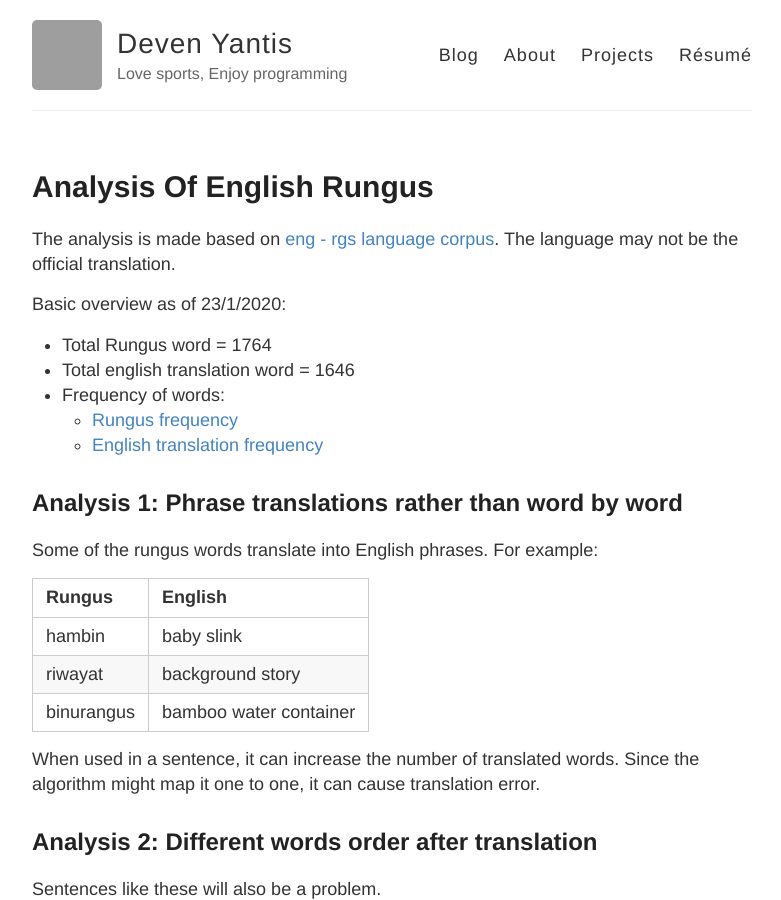
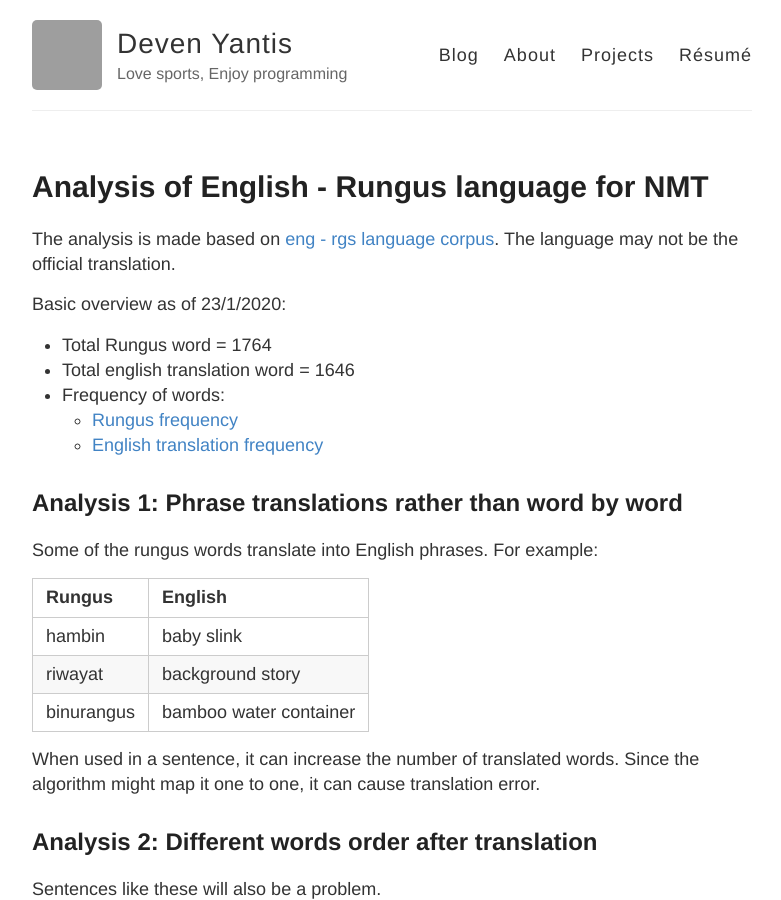
Before and after one commit to devennn/devennn.github.io, a Jekyll site: the page built from _posts/2020-01-23-analysis-of-english-rungus.md, in a window 1280 px wide and 900 px high. Shown: the whole window, without its empty margins (248-1029 px from the left). Built offline with Jekyll 4.4.1, drawn with Linux system fonts in a browser that asks for light colours; our own code applies the rules of GitHub Pages for plain Markdown files; grey boxes are pictures that could not be loaded.

Commit message:
Update 2020-01-23-analysis-of-english-rungus.md

```diff
--- a/_posts/2020-01-23-analysis-of-english-rungus.md
+++ b/_posts/2020-01-23-analysis-of-english-rungus.md
@@ -1,3 +1,8 @@
+---
+layout: post
+title: Analysis of English - Rungus language for NMT
+---
+
 The analysis is made based on [eng - rgs language corpus](https://github.com/devennn/rungus-language-corpus). The language may not be the official translation.
 
 Basic overview as of 23/1/2020:
```
